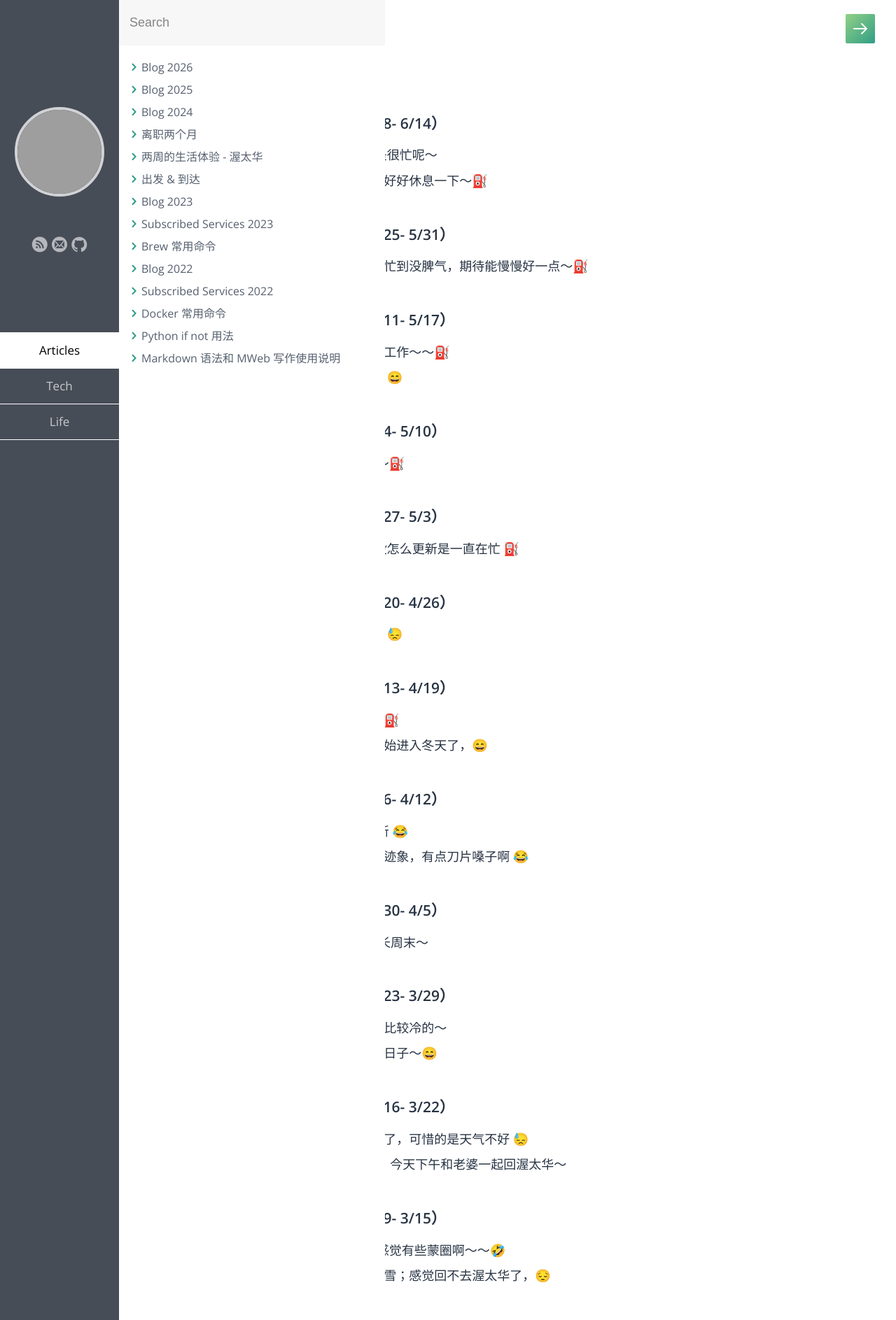
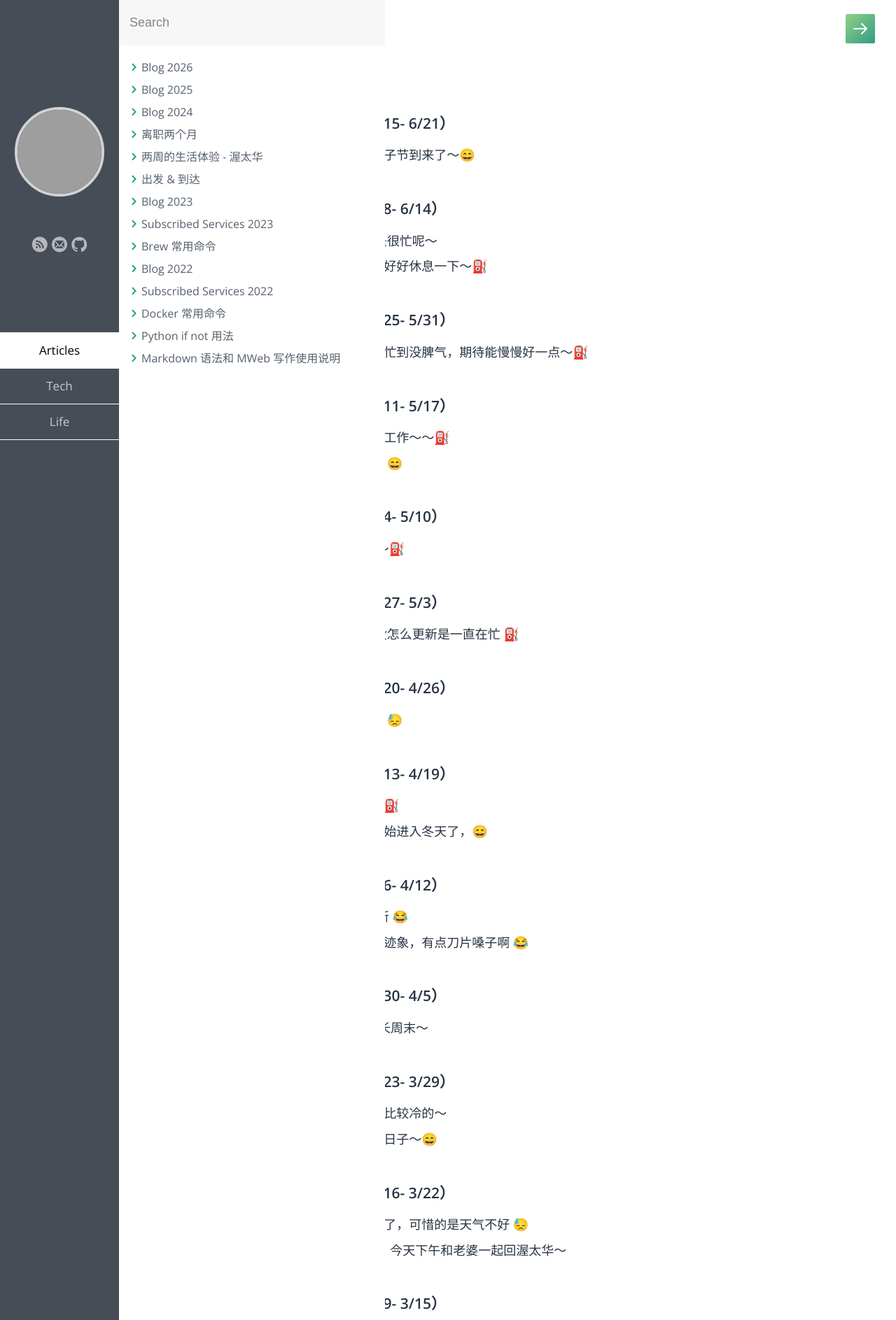
Before and after one commit to samxupeiran/samxupeiran.github.io, a Jekyll site: the page built from _posts/life/2025-12-29-my-blog.md, in a window 1280 px wide. Shown: the top 1887 px of the page at 70% size. Built offline with Jekyll 4.4.1, drawn with Linux system fonts in a browser that asks for light colours; some web fonts are replaced; grey boxes are pictures that could not be loaded.

Commit message:
feat: add weekly blog 6/18

```diff
--- a/_posts/life/2025-12-29-my-blog.md
+++ b/_posts/life/2025-12-29-my-blog.md
@@ -5,6 +5,9 @@ category: Life
 tags: Blog
 ---
 
+
+- ### 2026 年 6 月 第 3 周（6/15- 6/21）
+     - 6/18 时间过得好快啊，粽子节到来了～😄
 
 - ### 2026 年 6 月 第 2 周（6/8- 6/14）
      - 6/8 6 月第二周了，依旧是很忙呢～
```
